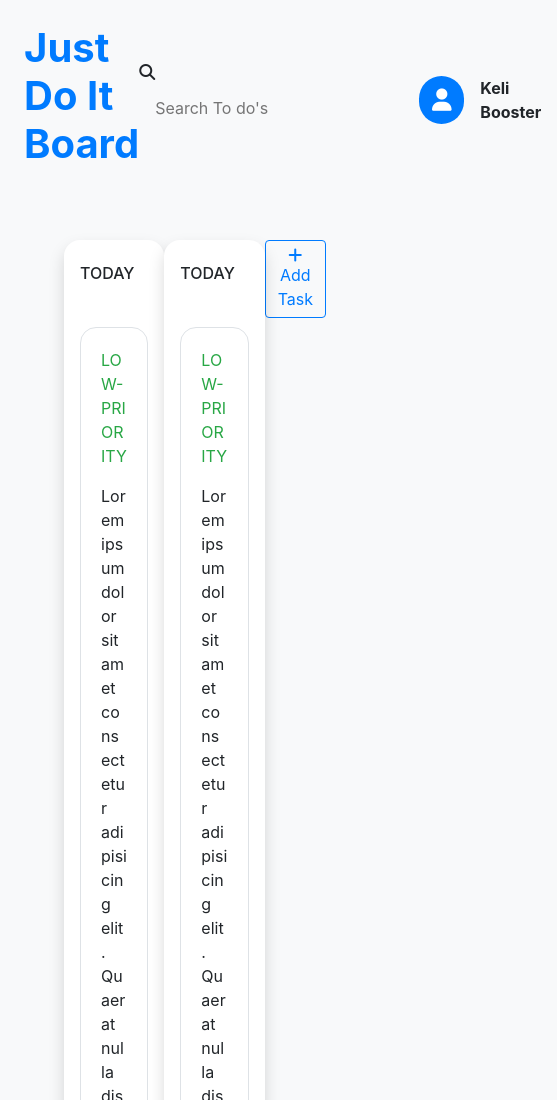
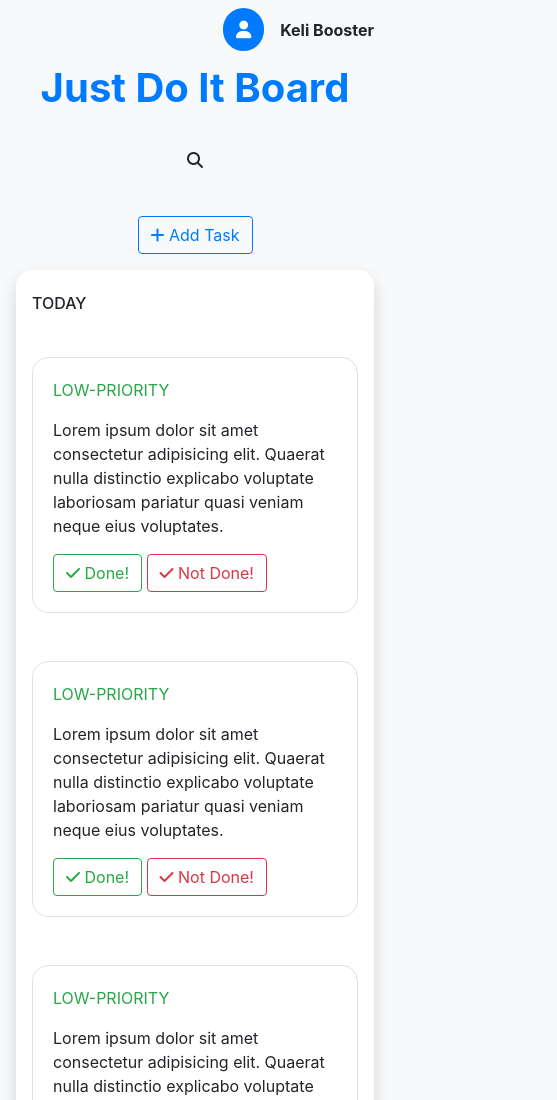
Before and after one commit to kelibst/do-it, a website built with webpack: page dist/index.html in a window 390 px wide. Shown: the top 1100 px of the page, 557 px wide, since content can reach past the window. Built offline with nearby package versions, Linux system fonts and the light colour scheme.

Commit message:
added responsiveness

```diff
--- a/dist/assets/styles/main.css
+++ b/dist/assets/styles/main.css
@@ -1,4 +1,4 @@
-.brand.m-4 {
+.brand-container {
     display: grid;
     grid-template-columns: 1fr 1fr 1fr;
     justify-items: center;
@@ -47,3 +47,35 @@ section.tasks.m-5.p-3 {
     display: flex;
     justify-content: space-evenly;
 }
+
+.brand-input {
+    display: flex;
+    align-content: center;
+    align-items: center;
+}
+
+
+@media only screen and (max-width: 579px){
+    .brand-container{
+        grid-template-columns: auto;
+        margin: 2rem 0 1rem 0;
+    }
+    .brand-input {
+        flex-direction: column;
+        margin: 2rem 0;
+    }
+
+    .user-profile {
+        position: absolute;
+        right: 0;
+        top: .5rem;
+    }
+
+    i.fas.fa-user.bg-primary {
+        font-size: 1.1rem;
+    }
+
+    h1.brand.display-6.brand-title.font-weight-bolder.text-primary {
+        margin-top: 2rem;
+    }
+}
--- a/dist/index.html
+++ b/dist/index.html
@@ -11,11 +11,11 @@
 
 <body class="bg-light">
    <header class="header-section">
-       <div class="brand m-4">
-           <h1 class="brand display-6 font-weight-bolder text-primary">Just Do It Board</h1>
+       <div class="brand m-lg-4 brand-container">
+           <h1 class="brand display-6 brand-title font-weight-bolder text-primary">Just Do It Board</h1>
            <div class="brand-input">
                <i class="fas fa-search"></i>
-            <input class="bg-light" type="text" placeholder="Search To do's">
+            <input class="bg-light d-none d-sm-block" type="text" placeholder="Search To do's">
            </div>
            <div class="user-profile">
                <i class="fas fa-user bg-primary"></i>
@@ -24,9 +24,15 @@
        </div>
    </header>
 
-   <section class="tasks m-5 p-3">
+   <!-- add task button -->
+
+   <div class="add-btn text-center">
+        <a href="#" class="btn btn-outline-primary"><i class="fas fa-plus"></i> Add Task</a>
+    </div>
+
+   <section class="tasks d-block d-sm-flex justify-content-around m-xl-5 p-3">
        <!-- tasks complete mark up -->
-       <div class="card shadow col-sm-4 p-3 round1 border-0 bg-white">
+       <div class="card shadow col-sm-6 col-lg-4 p-3 round1 border-0 bg-white">
 
         <h6 class="card-title py-2 text-uppercase text-ligth">Today</h6>
 
@@ -81,7 +87,7 @@
        <!-- tasks end here -->
 
         <!-- tasks complete mark up -->
-        <div class="card shadow col-sm-4 p-3 round1 border-0 bg-white">
+        <div class="card shadow col-sm-6 col-lg-4 p-3 round1 border-0 bg-white">
 
             <h6 class="card-title py-2 text-uppercase text-ligth">Today</h6>
 
@@ -135,9 +141,7 @@
            </div>
            <!-- tasks end here -->
 
-        <div class="add-btn text-center">
-            <a href="#" class="btn btn-outline-primary"><i class="fas fa-plus"></i> Add Task</a>
-        </div>
+
    </section>
 
     <script src="https://code.jquery.com/jquery-3.5.1.slim.min.js" integrity="sha384-DfXdz2htPH0lsSSs5nCTpuj/zy4C+OGpamoFVy38MVBnE+IbbVYUew+OrCXaRkfj" crossorigin="anonymous"></script>
```
